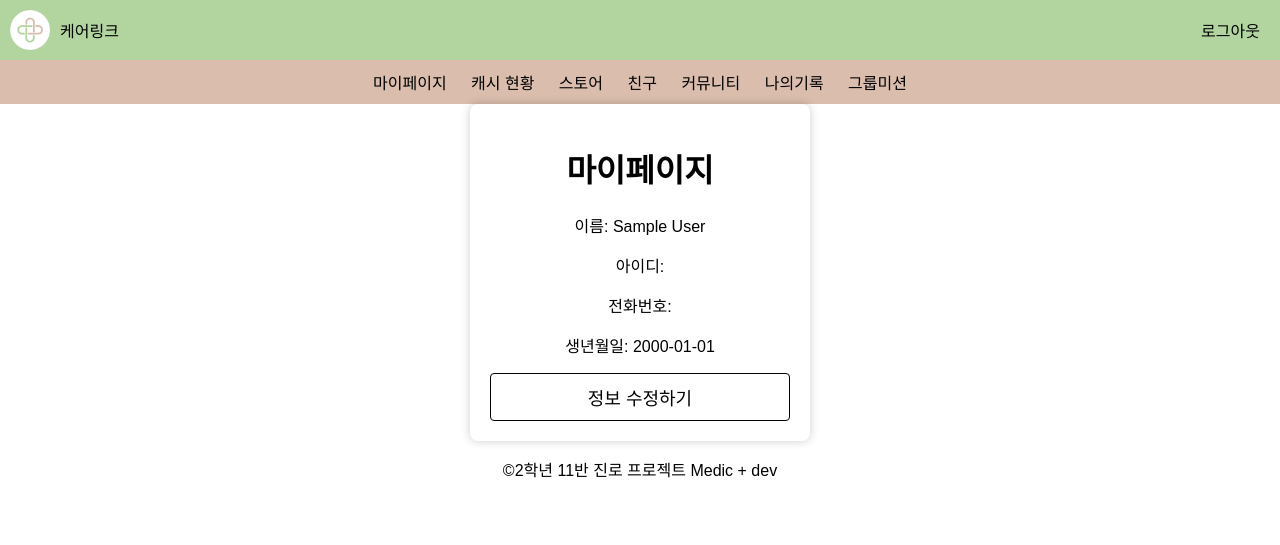
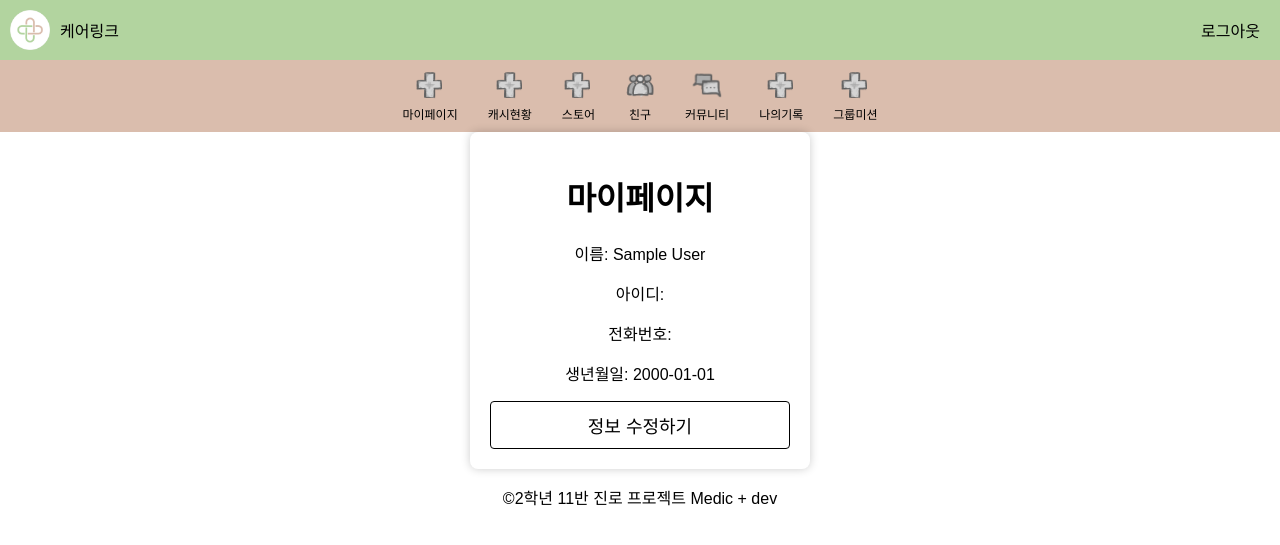
Before and after one commit to rbals37/211PROJECT, a Django app: page /mypage/ in a window 1280 px wide. Shown: the top 545 px of the page. Run offline with Django 5.2, Linux system fonts and the light colour scheme; the visitor is signed in with stand-in values (Sample User, id 1).

Commit message:
헤더 완성함 ㅎ

```diff
--- a/RGO/mypage/templates/mypage.html
+++ b/RGO/mypage/templates/mypage.html
@@ -1,16 +1,10 @@
 {% load static %}
 <!DOCTYPE html>
-<html lang="ko">
 <head>
-  <meta charset="UTF-8">
-  <meta name="viewport" content="width=device-width, initial-scale=1.0">
   <title>마이페이지</title>
-  <link rel="icon" href="static/favicon.png" type="image/png">
-  <link rel="stylesheet" href="{% static 'mypage.css' %}">
-  <link rel="stylesheet" href="{% static 'button.css' %}">
 </head>
 <body>
-  {% include 'c.header.html' %}
+  {% include 'header.html' %}
   <div class="mypage">
     <h1>마이페이지</h1>
     <p>이름: {{ user.name }}</p>
@@ -19,8 +13,6 @@
     <p>생년월일: {{ user.birth_date }}</p>
     <button><a href="{% url 'edit' %}">정보 수정하기</a></button>
   </div>
-  <footer>
-    <p class="footer">&copy;2학년 11반 진로 프로젝트 Medic + dev</p>
-  </footer>
+  {% include 'footer.html' %}
 </body>
 </html>
--- a/RGO/static/header.css
+++ b/RGO/static/header.css
@@ -1,5 +1,3 @@
-/* 끝 */
-
 a {
   text-decoration: none;
   color: #000000;
@@ -28,5 +26,31 @@ header a {
 
 .navigation {
   background-color: #dabdad;
-  padding: 10px;
+  align-items: center;
+  display: flex;
+  justify-content: center;
+  gap: 10px;
+  width: 100%;
 }
+
+.navigation a {
+  display: flex;
+  flex-direction: column;
+  align-items: center;
+}
+
+.navigation a img {
+  width: 30px;
+  height: 30px;
+  margin-bottom: 5px;
+  transition: transform 0.3s ease;
+}
+
+.navigation a span {
+  font-size: 12px;
+}
+
+.navigation a img:hover {
+  transform: scale(1.2);
+  cursor: pointer;
+}
--- a/RGO/templates/c.header.html
+++ /dev/null
@@ -1,31 +0,0 @@
-{% load static %}
-<head>
-  <link rel="stylesheet" href="{% static 'body.css' %}">
-  <link rel="stylesheet" href="{% static 'header.css' %}">
-</head>
-<div class="header">
-  <header>
-    <a href="{% url 'main' %}">
-      <img src="{% static 'favicon.png' %}" alt="로고" class="logo" width="40" height="40">
-    케어링크</a>
-  </header>
-  <nav class="header-account">
-    {% if user.is_authenticated %}
-    <a href="{% url 'logout' %}">로그아웃</a>
-    {% else %}
-    <a href="{%url 'signup'%}">회원가입</a>
-    <a href="{% url 'login' %}">로그인</a>
-    {% endif %}
-  </nav>
-</div>
-{% if user.is_authenticated %}
-  <nav class="navigation">
-    <a href="{% url 'mypage' %}">마이페이지</a>
-    <a href="#">캐시 현황</a>
-    <a href="#">스토어</a>
-    <a href="#">친구</a>
-    <a href="#">커뮤니티</a>
-    <a href="#">나의기록</a>
-    <a href="#">그룹미션</a>
-</nav>
-{% endif %}
--- /dev/null
+++ b/RGO/templates/footer.html
@@ -0,0 +1,4 @@
+{% load static %}
+<footer>
+  <p>&copy;2학년 11반 진로 프로젝트 Medic + dev</p>
+</footer>
--- /dev/null
+++ b/RGO/templates/header.html
@@ -0,0 +1,58 @@
+{% load static %}
+<head>
+  <meta charset="UTF-8">
+  <meta name="viewport" content="width=device-width, initial-scale=1.0">
+  <link rel="stylesheet" href="{% static 'body.css' %}">
+  <link rel="stylesheet" href="{% static 'header.css' %}">
+  <link rel="stylesheet" href="{% static 'account.css' %}">
+  <link rel="stylesheet" href="{% static 'mypage.css' %}">
+  <link rel="stylesheet" href="{% static 'button.css' %}">
+  <link rel="icon" href="{% static 'favicon.ico' %}">
+</head>
+<div class="header">
+  <header>
+    <a href="{% url 'main' %}">
+      <img src="{% static 'favicon.png' %}" alt="로고" class="logo" width="40" height="40">
+    케어링크</a>
+  </header>
+  <nav class="header-account">
+    {% if user.is_authenticated %}
+    <a href="{% url 'logout' %}">로그아웃</a>
+    {% else %}
+    <a href="{%url 'signup'%}">회원가입</a>
+    <a href="{% url 'login' %}">로그인</a>
+    {% endif %}
+  </nav>
+</div>
+{% if user.is_authenticated %}
+  <nav class="navigation">
+    <a href="{% url 'mypage' %}">
+      <img src="{% static 'nav-test.png' %}" alt="마이페이지">
+      <span>마이페이지</span>
+    </a>
+    <a href="#">
+      <img src="{% static 'nav-test.png' %}" alt="캐시현황">
+      <span>캐시현황</span>
+    </a>
+    <a href="#">
+      <img src="{% static 'nav-test.png' %}" alt="스토어">
+      <span>스토어</span>
+    </a>
+    <a href="#">
+      <img src="{% static 'nav-friends.png' %}" alt="친구">
+      <span>친구</span>
+    </a>
+    <a href="#">
+      <img src="{% static 'nav-community.png' %}" alt="커뮤니티">
+      <span>커뮤니티</span>
+    </a>
+    <a href="#">
+      <img src="{% static 'nav-test.png' %}" alt="나의기록">
+      <span>나의기록</span>
+    </a>
+    <a href="#">
+      <img src="{% static 'nav-test.png' %}" alt="그룹미션">
+      <span>그룹미션</span>
+    </a>
+  </nav>
+{% endif %}
```
Also changed, not shown: RGO/login/templates/login.html (+2 -10 lines), RGO/main/templates/main.html (+2 -8 lines), RGO/mypage/templates/edit_mypage.html (+2 -10 lines), RGO/signup/templates/signup.html (+2 -10 lines), RGO/static/favicon.ico (added), RGO/static/header-community.png (deleted), RGO/static/nav-community.png (added), RGO/static/nav-friends.png (added), RGO/static/nav-test.png (renamed from RGO/static/header-friends.png), RGO/static/stone.png (added).
